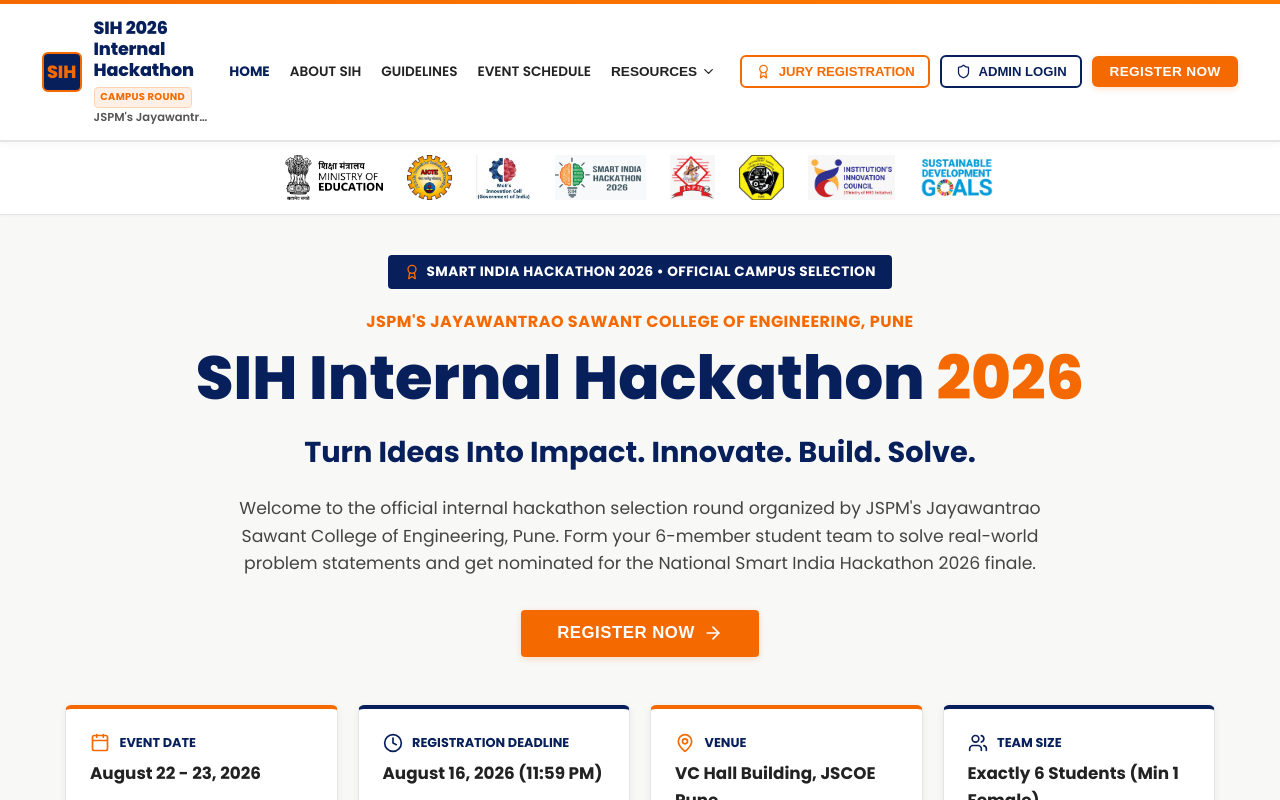
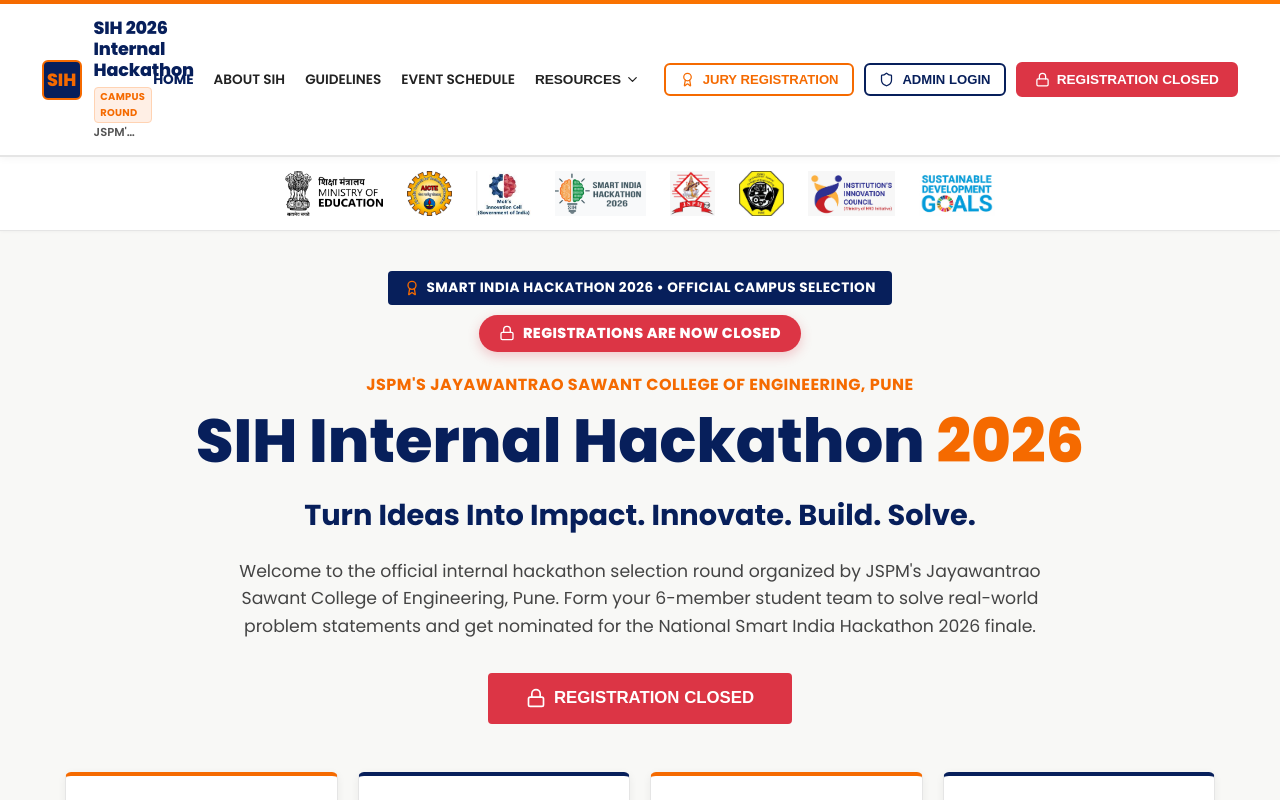
Before and after one commit to Rohit22o9/SIH_Internal_Hackathon, a React (Vite) app: page / in a window 1280 px wide. Shown: the top 800 px of the page. Built offline with nearby package versions, Linux system fonts and the light colour scheme.

Commit message:
registration closed

```diff
--- a/src/App.jsx
+++ b/src/App.jsx
@@ -8,8 +8,10 @@
 import { Footer } from './components/Footer';
 import { RegistrationModal } from './registration/RegistrationModal';
 import { JuryRegistrationModal } from './registration/JuryRegistrationModal';
+import { RegistrationClosedModal } from './registration/RegistrationClosedModal';
 import { AdminLogin } from './admin/AdminLogin';
 import { Dashboard } from './admin/Dashboard';
+import { hackathonConfig } from './config/hackathonConfig';
 
 export function App() {
   const [currentView, setCurrentView] = useState('public'); // 'public' | 'admin-login' | 'admin-dashboard'
@@ -111,14 +113,20 @@
         </>
       )}
 
-      {/* REGISTRATION MODAL */}
+      {/* REGISTRATION MODAL OR CLOSED MODAL */}
       {showRegisterModal && (
+        hackathonConfig.IS_REGISTRATION_OPEN ? (
           <RegistrationModal
             onClose={handleCloseRegister}
             onRegistrationSuccess={() => {
               // Can refresh local stats
             }}
           />
+        ) : (
+          <RegistrationClosedModal
+            onClose={handleCloseRegister}
+          />
+        )
       )}
 
       {/* JURY REGISTRATION MODAL */}
--- a/src/components/Footer.jsx
+++ b/src/components/Footer.jsx
@@ -73,8 +73,8 @@
             </div>
             <ul style={{ listStyle: 'none', display: 'flex', flexDirection: 'column', gap: '0.6rem', fontSize: '0.9rem' }}>
               <li>
-                <button onClick={onOpenRegister} style={{ background: 'none', border: 'none', color: '#F56A00', cursor: 'pointer', padding: 0, fontWeight: 700, fontSize: 'inherit' }}>
-                  Register 6-Member Team →
+                <button onClick={onOpenRegister} style={{ background: 'none', border: 'none', color: hackathonConfig.IS_REGISTRATION_OPEN ? '#F56A00' : '#FF6B6B', cursor: 'pointer', padding: 0, fontWeight: 700, fontSize: 'inherit' }}>
+                  {hackathonConfig.IS_REGISTRATION_OPEN ? 'Register 6-Member Team →' : 'Registration Status: CLOSED (Click for details)'}
                 </button>
               </li>
               <li>
--- a/src/components/Hero.jsx
+++ b/src/components/Hero.jsx
@@ -1,5 +1,5 @@
 import React from 'react';
-import { Calendar, MapPin, Clock, Users, ArrowRight, Award, CheckCircle } from 'lucide-react';
+import { Calendar, MapPin, Clock, Users, ArrowRight, Award, CheckCircle, Lock, AlertTriangle } from 'lucide-react';
 import { hackathonConfig } from '../config/hackathonConfig';
 
 import minEduLogo from '../assets/logos/ministry of education.png';
@@ -57,6 +57,7 @@
         textAlign: 'center'
       }}>
         {/* Top Official Banner Tag */}
+        <div style={{ display: 'flex', flexDirection: 'column', alignItems: 'center', gap: '0.6rem', marginBottom: '1.25rem' }}>
           <div style={{
             display: 'inline-flex',
             alignItems: 'center',
@@ -70,12 +71,31 @@
             fontWeight: 700,
             textTransform: 'uppercase',
             letterSpacing: '0.03em',
-          marginBottom: '1.25rem',
             textAlign: 'center',
             maxWidth: '100%'
           }}>
             <Award size={16} style={{ color: '#F56A00', flexShrink: 0 }} />
             <span>SMART INDIA HACKATHON 2026 • OFFICIAL CAMPUS SELECTION</span>
+          </div>
+
+          {!hackathonConfig.IS_REGISTRATION_OPEN && (
+            <div style={{
+              display: 'inline-flex',
+              alignItems: 'center',
+              justifyContent: 'center',
+              gap: '0.5rem',
+              background: '#DC3545',
+              color: '#FFFFFF',
+              padding: '0.45rem 1.25rem',
+              borderRadius: '30px',
+              fontSize: 'clamp(0.8rem, 2.2vw, 0.9rem)',
+              fontWeight: 800,
+              letterSpacing: '0.03em',
+              boxShadow: '0 4px 12px rgba(220, 53, 69, 0.25)'
+            }}>
+              <Lock size={16} /> REGISTRATIONS ARE NOW CLOSED
+            </div>
+          )}
         </div>
 
         {/* College Subheading */}
@@ -127,10 +147,26 @@
         <div style={{ marginBottom: '3rem', width: '100%', display: 'flex', justifyContent: 'center' }}>
           <button
             onClick={onOpenRegister}
-            className="btn-sih-orange"
-            style={{ padding: '0.85rem 2.25rem', fontSize: '1.05rem', borderRadius: '4px', maxWidth: '100%' }}
+            className={hackathonConfig.IS_REGISTRATION_OPEN ? "btn-sih-orange" : "btn-sih-outline"}
+            style={{
+              padding: '0.85rem 2.25rem',
+              fontSize: '1.05rem',
+              borderRadius: '4px',
+              maxWidth: '100%',
+              background: hackathonConfig.IS_REGISTRATION_OPEN ? undefined : '#DC3545',
+              color: hackathonConfig.IS_REGISTRATION_OPEN ? undefined : '#FFFFFF',
+              borderColor: hackathonConfig.IS_REGISTRATION_OPEN ? undefined : '#DC3545',
+              display: 'flex',
+              alignItems: 'center',
+              gap: '0.5rem',
+              fontWeight: 800
+            }}
           >
-            REGISTER NOW <ArrowRight size={20} />
+            {hackathonConfig.IS_REGISTRATION_OPEN ? (
+              <>REGISTER NOW <ArrowRight size={20} /></>
+            ) : (
+              <><Lock size={20} /> REGISTRATION CLOSED</>
+            )}
           </button>
         </div>
 
--- a/src/components/Navbar.jsx
+++ b/src/components/Navbar.jsx
@@ -1,5 +1,5 @@
 import React, { useState, useRef, useEffect } from 'react';
-import { Shield, Sparkles, Menu, X, Award, ChevronDown, Download, FileText } from 'lucide-react';
+import { Shield, Sparkles, Menu, X, Award, ChevronDown, Download, FileText, Lock } from 'lucide-react';
 import { hackathonConfig } from '../config/hackathonConfig';
 
 export const Navbar = ({ onOpenRegister, onOpenAdmin, onOpenJuryRegister }) => {
@@ -227,10 +227,26 @@
 
             <button
               onClick={onOpenRegister}
-              className="btn-sih-orange"
-              style={{ padding: '0.5rem 1.1rem', fontSize: '0.85rem', whiteSpace: 'nowrap' }}
+              className={hackathonConfig.IS_REGISTRATION_OPEN ? "btn-sih-orange" : "btn-sih-outline"}
+              style={{
+                padding: '0.5rem 1.1rem',
+                fontSize: '0.85rem',
+                whiteSpace: 'nowrap',
+                background: hackathonConfig.IS_REGISTRATION_OPEN ? undefined : '#DC3545',
+                color: hackathonConfig.IS_REGISTRATION_OPEN ? undefined : '#FFFFFF',
+                borderColor: hackathonConfig.IS_REGISTRATION_OPEN ? undefined : '#DC3545',
+                display: 'flex',
+                alignItems: 'center',
+                gap: '0.4rem'
+              }}
             >
-              REGISTER NOW
+              {hackathonConfig.IS_REGISTRATION_OPEN ? (
+                'REGISTER NOW'
+              ) : (
+                <>
+                  <Lock size={15} /> REGISTRATION CLOSED
+                </>
+              )}
             </button>
           </div>
         </div>
@@ -296,8 +312,27 @@
           </div>
 
           <div style={{ display: 'flex', flexDirection: 'column', gap: '0.75rem', marginTop: '0.5rem' }}>
-            <button onClick={() => { setMobileMenuOpen(false); onOpenRegister(); }} className="btn-sih-orange" style={{ width: '100%' }}>
-              REGISTER NOW (TEAMS)
+            <button
+              onClick={() => { setMobileMenuOpen(false); onOpenRegister(); }}
+              className={hackathonConfig.IS_REGISTRATION_OPEN ? "btn-sih-orange" : "btn-sih-outline"}
+              style={{
+                width: '100%',
+                background: hackathonConfig.IS_REGISTRATION_OPEN ? undefined : '#DC3545',
+                color: hackathonConfig.IS_REGISTRATION_OPEN ? undefined : '#FFFFFF',
+                borderColor: hackathonConfig.IS_REGISTRATION_OPEN ? undefined : '#DC3545',
+                display: 'flex',
+                alignItems: 'center',
+                justifyContent: 'center',
+                gap: '0.4rem'
+              }}
+            >
+              {hackathonConfig.IS_REGISTRATION_OPEN ? (
+                'REGISTER NOW (TEAMS)'
+              ) : (
+                <>
+                  <Lock size={16} /> REGISTRATION CLOSED
+                </>
+              )}
             </button>
             <button onClick={() => { setMobileMenuOpen(false); onOpenJuryRegister(); }} className="btn-sih-outline" style={{ width: '100%', borderColor: '#F56A00', color: '#F56A00' }}>
               <Award size={16} /> JURY REGISTRATION
--- a/src/config/hackathonConfig.js
+++ b/src/config/hackathonConfig.js
@@ -5,6 +5,9 @@
   // Global Toggle for Data Source
   // Set to false when connecting to real Google Apps Script backend
   USE_DUMMY_DATA: false,
+
+  // Global Toggle for Registration Status
+  IS_REGISTRATION_OPEN: false,
 
   // Google Integration Endpoints
   GOOGLE_APPS_SCRIPT_URL: "https://script.google.com/macros/s/AKfycbxfaU01lad4YbmIRmwwMIwHC0APPdbLO21uq25OwwH8jItcKnv4DOi5I6dEtf_FpQV5Pg/exec",
--- /dev/null
+++ b/src/registration/RegistrationClosedModal.jsx
@@ -0,0 +1,132 @@
+import React from 'react';
+import { X, Lock, Clock, Calendar, Mail, AlertTriangle } from 'lucide-react';
+import { hackathonConfig } from '../config/hackathonConfig';
+
+export const RegistrationClosedModal = ({ onClose }) => {
+  return (
+    <div className="modal-backdrop">
+      <div
+        className="modal-content"
+        style={{
+          maxWidth: '560px',
+          padding: 0,
+          background: '#FFFFFF',
+          borderRadius: '12px',
+          overflow: 'hidden',
+          boxShadow: '0 20px 40px rgba(0,0,0,0.2)'
+        }}
+      >
+        {/* Top Header */}
+        <div style={{
+          padding: '1.25rem 1.5rem',
+          background: '#071F5B',
+          color: '#FFFFFF',
+          display: 'flex',
+          justifyContent: 'space-between',
+          alignItems: 'center'
+        }}>
+          <div style={{ display: 'flex', alignItems: 'center', gap: '0.75rem' }}>
+            <div style={{
+              width: '40px',
+              height: '40px',
+              borderRadius: '8px',
+              background: 'rgba(220, 53, 69, 0.15)',
+              border: '1px solid #DC3545',
+              display: 'flex',
+              alignItems: 'center',
+              justifyContent: 'center',
+              color: '#DC3545'
+            }}>
+              <Lock size={22} />
+            </div>
+            <div>
+              <div className="sih-badge" style={{ background: '#DC3545', color: '#FFFFFF', fontSize: '0.62rem', padding: '0.1rem 0.45rem', marginBottom: '0.2rem' }}>
+                STATUS: CLOSED
+              </div>
+              <h2 style={{ fontSize: '1.25rem', fontWeight: 800, margin: 0, color: '#FFFFFF' }}>
+                Registrations Closed
+              </h2>
+            </div>
+          </div>
+          <button
+            onClick={onClose}
+            style={{ background: 'none', border: 'none', color: '#FFFFFF', cursor: 'pointer', padding: '0.35rem', borderRadius: '50%', display: 'flex', alignItems: 'center' }}
+            aria-label="Close Modal"
+          >
+            <X size={24} />
+          </button>
+        </div>
+
+        {/* Decorative Strip */}
+        <div style={{ height: '3px', background: 'linear-gradient(90deg, #DC3545, #F56A00)' }} />
+
+        {/* Body */}
+        <div style={{ padding: '1.75rem', textAlign: 'center' }}>
+          <div style={{
+            width: '64px',
+            height: '64px',
+            borderRadius: '50%',
+            background: '#FFF0F0',
+            color: '#DC3545',
+            display: 'flex',
+            alignItems: 'center',
+            justifyContent: 'center',
+            margin: '0 auto 1.25rem',
+            border: '2px solid #F5C6CB'
+          }}>
+            <AlertTriangle size={34} />
+          </div>
+
+          <h3 style={{ fontSize: '1.3rem', fontWeight: 800, color: '#071F5B', marginBottom: '0.6rem' }}>
+            Registration Deadline Has Passed
+          </h3>
+
+          <p style={{ fontSize: '0.92rem', color: '#555555', lineHeight: 1.6, marginBottom: '1.5rem', maxWidth: '440px', margin: '0 auto 1.5rem' }}>
+            The registration window for the <strong>SIH Internal Hackathon 2026</strong> at {hackathonConfig.COLLEGE.shortName} is now officially closed.
+          </p>
+
+          {/* Details Card */}
+          <div style={{
+            background: '#F8F8F6',
+            border: '1px solid #E5E5E5',
+            borderRadius: '8px',
+            padding: '1.1rem',
+            textAlign: 'left',
+            marginBottom: '1.5rem',
+            display: 'flex',
+            flexDirection: 'column',
+            gap: '0.75rem',
+            fontSize: '0.88rem'
+          }}>
+            <div style={{ display: 'flex', alignItems: 'center', gap: '0.6rem', color: '#222222' }}>
+              <Clock size={18} style={{ color: '#DC3545', flexShrink: 0 }} />
+              <div>
+                <strong>Closed On:</strong> {hackathonConfig.EVENT_PLACEHOLDERS.registrationDeadline}
+              </div>
+            </div>
+            <div style={{ display: 'flex', alignItems: 'center', gap: '0.6rem', color: '#222222' }}>
+              <Calendar size={18} style={{ color: '#071F5B', flexShrink: 0 }} />
+              <div>
+                <strong>Event Date:</strong> {hackathonConfig.EVENT_PLACEHOLDERS.eventDate}
+              </div>
+            </div>
+            <div style={{ display: 'flex', alignItems: 'center', gap: '0.6rem', color: '#222222' }}>
+              <Mail size={18} style={{ color: '#F56A00', flexShrink: 0 }} />
+              <div>
+                <strong>Queries / Assistance:</strong> Contact Campus SPOC ({hackathonConfig.COLLEGE.spoc})
+              </div>
+            </div>
+          </div>
+
+          <button
+            onClick={onClose}
+            className="btn-sih-orange"
+            style={{ width: '100%', padding: '0.75rem', fontSize: '0.95rem', background: '#071F5B' }}
+          >
+            Understand & Close
+          </button>
+        </div>
+      </div>
+    </div>
+  );
+};
```
Lines whose indentation alone changed are shown as unchanged.
